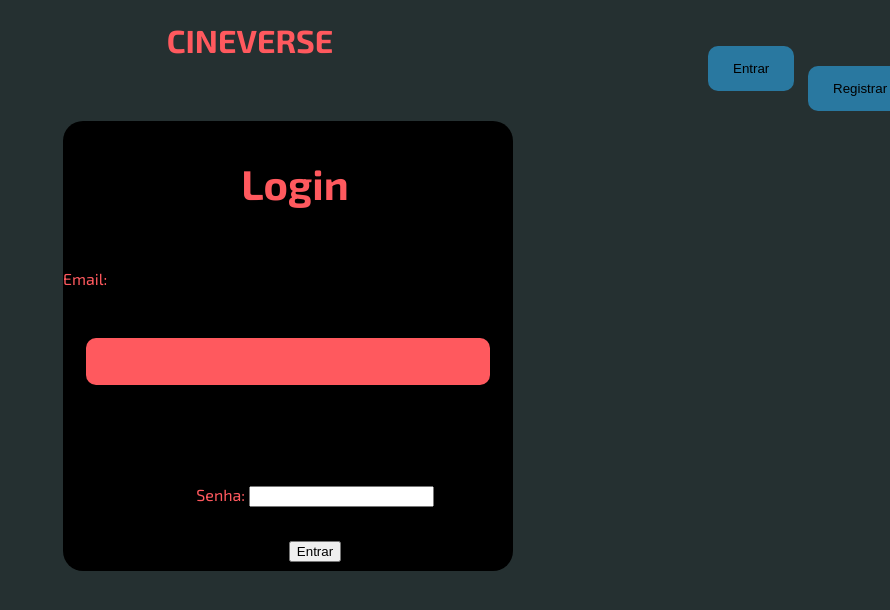
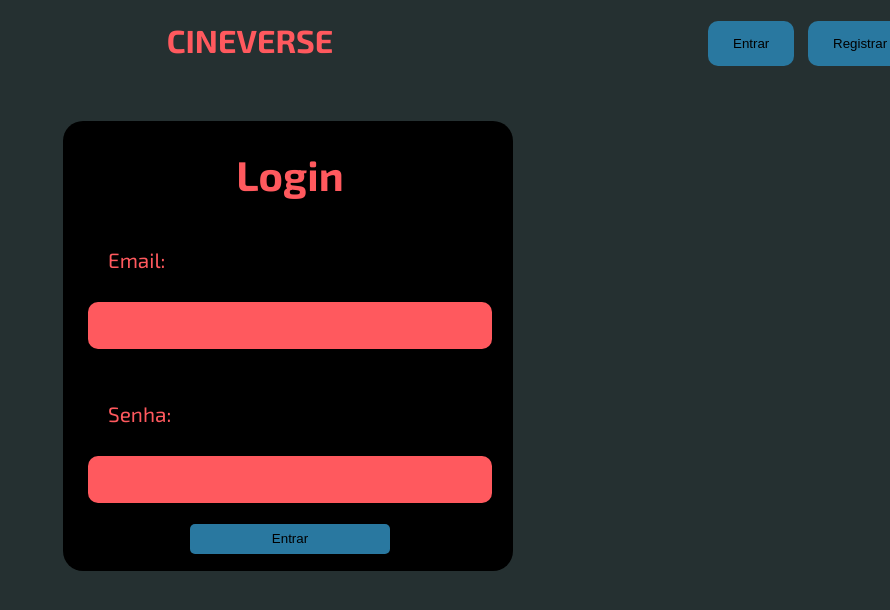
Before and after one commit to Jullyo1122/site-de-filmes, a plain HTML site: page login.html in a window 1280 px wide. Shown: the top 610 px of the page, without its empty margins (390-1280 px from the left). Drawn offline with Linux system fonts and the light colour scheme.

Commit message:
Modificação da página de login

```diff
--- a/login.css
+++ b/login.css
@@ -4,9 +4,16 @@ body{
     font-family: "Exo 2", serif;
     background-color: #253031;
 }
-.cabeca{
+
+.cuca{
     background-color: #253031;
+    justify-content: space-between;
+    align-items: center;
 }
+.cuca a {
+    text-decoration: none;
+    color: inherit;
+  }
 .logo{
     text-align: center;
     color: #FF595E;
@@ -15,7 +22,7 @@ body{
     display: flex;
     position: relative;
     padding: 15px 25px;
-    top: -35px;
+    top: -60px;
     left: 1090px;
     border-radius: 10px;
     border: none;
@@ -34,7 +41,7 @@ body{
     display: flex;
     position: relative;
     padding: 15px 25px;
-    top: -60px;
+    top: -105px;
     left: 1190px;
     border-radius: 10px;
     border: none;
@@ -53,6 +60,7 @@ body{
     color: #FF595E;
     display: grid;
     place-items: center;
+    align-items: center;
     background-color: #000000;
     width: 450px;
     height: 450px;
@@ -64,16 +72,76 @@ body{
 #titulo-login{
     position: relative;
     font-size: 1.1cm;
-    right: 20px;
+    right: 25px;
 }
 #campo-de-email{
     position: relative;
-    right: 27px;
+    top: -20px;
+    right: 70px;
     margin: 50px;
     width: 400px;
     height: 45px;
     border-radius: 10px;
     border: none;
     background-color: #FF595E;
+    cursor: pointer;
+    transition: background-color 0.3s, transform 0.3s;
 
 }
+#campo-de-email:hover{
+    transform: scale(1.1);
+    background-color: #ff595fb0;
+}
+#campo-de-email:active{
+    transform: scale(1);
+}
+#campo-de-senha{
+    position: relative;
+    top: -20px;
+    right: 70px;
+    margin: 50px;
+    width: 400px;
+    height: 45px;
+    border-radius: 10px;
+    border: none;
+    background-color: #FF595E;
+    cursor: pointer;
+    transition: background-color 0.3s, transform 0.3s;
+}
+#campo-de-senha:hover{
+    background-color: #ff595fb0;
+    transform: scale(1.1);
+}
+#campo-de-senha:active{
+    transform: scale(1);
+}
+#email-paragrafo{
+    position: relative;
+    left: 45px;
+    font-size: 1.3rem;
+}
+#senha-paragrafo{
+    position: relative;
+    left: 45px;
+    font-size: 1.3rem;
+    top: -60px;
+}
+#botao-de-entrar{
+    position: relative;
+    top: -130px;
+    right: 25px;
+    width: 200px;
+    height: 30px;
+    border-radius: 5px;
+    border: none;
+    background-color: #2978A0;
+    cursor: pointer;
+    transition: background-color, transform 0.3s;
+}
+#botao-de-entrar:hover{
+    background-color: #3aa5db;
+    transform: scale(1.1);
+}
+#botao-de-entrar:active{
+    transform: scale(1);
+}
--- a/login.html
+++ b/login.html
@@ -7,16 +7,19 @@
     <link rel="stylesheet" href="login.css">
 </head>
 <body>
-    <header class="cabeca">
-        <h1 class="logo">CINEVERSE</h1>
+    <header class="cuca">
+        <a href="sitef.html">
+            <h1 class="logo">CINEVERSE</h1>
+        </a>
         <button class="entrar">Entrar</button>
         <button class="registrar">Registrar</button>
     </header>
     <div id="container-login">
         <h1 id="titulo-login">Login</h1>
-        <p>Email: <input type="text" id="campo-de-email"></p>
-        <p>Senha: <input type="text" id="campo-de-senha"></p>
+        <p id="email-paragrafo">Email: <input type="email" id="campo-de-email"></p>
+        <p id="senha-paragrafo">Senha: <input type="password" id="campo-de-senha"></p>
         <button id="botao-de-entrar">Entrar</button>
     </div>
+    <script src="login.js"></script>
 </body>
 </html>
--- a/sitef.css
+++ b/sitef.css
@@ -57,6 +57,7 @@ body{
     left: 1090px;
     border-radius: 10px;
     border: none;
+    text-decoration: none;
     background-color: #2978A0;
     cursor: pointer;
     transition: background-color 0.3s, transform 0.3s;
```
Also changed, not shown: sitef.html (+1 -1 lines), login.js (added).
